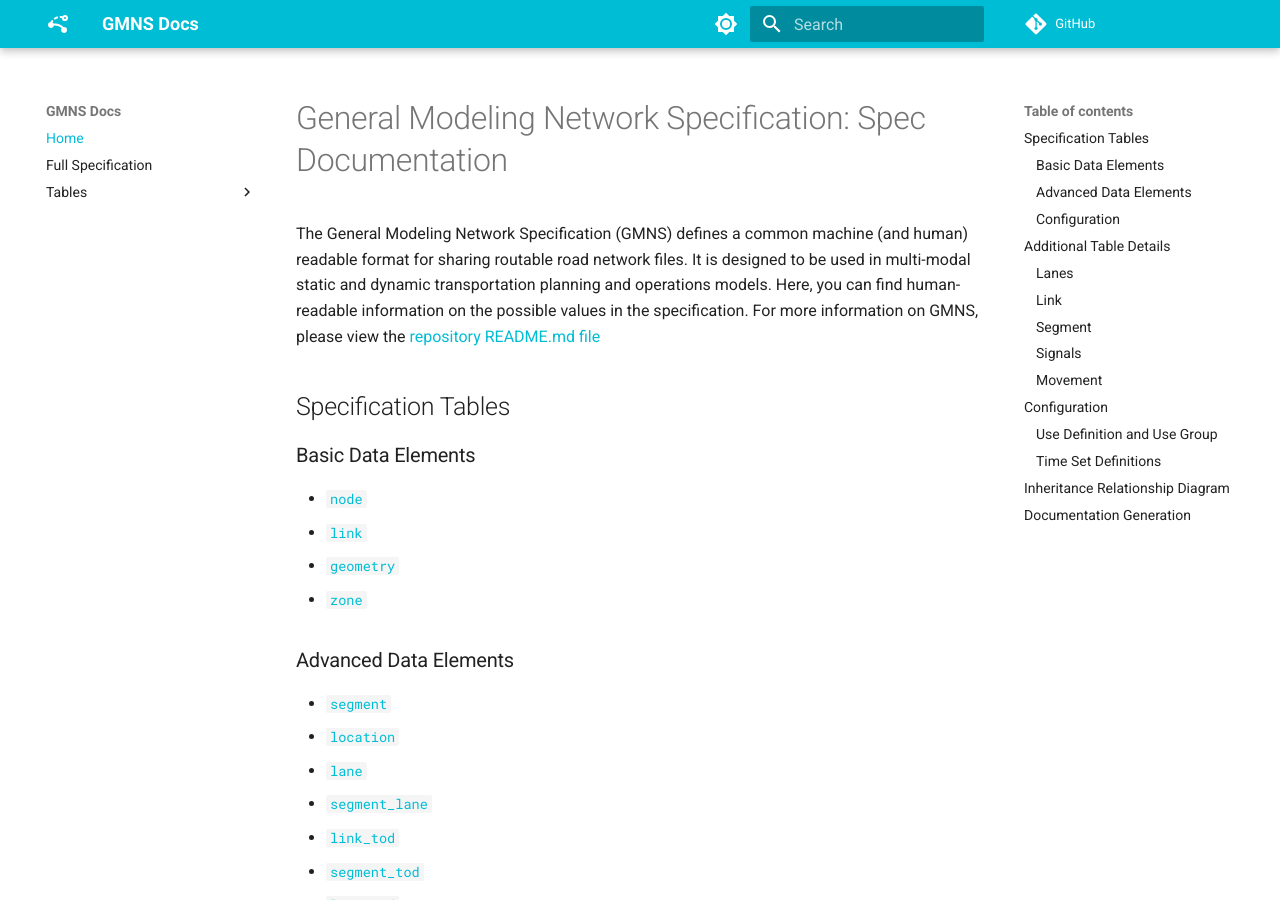
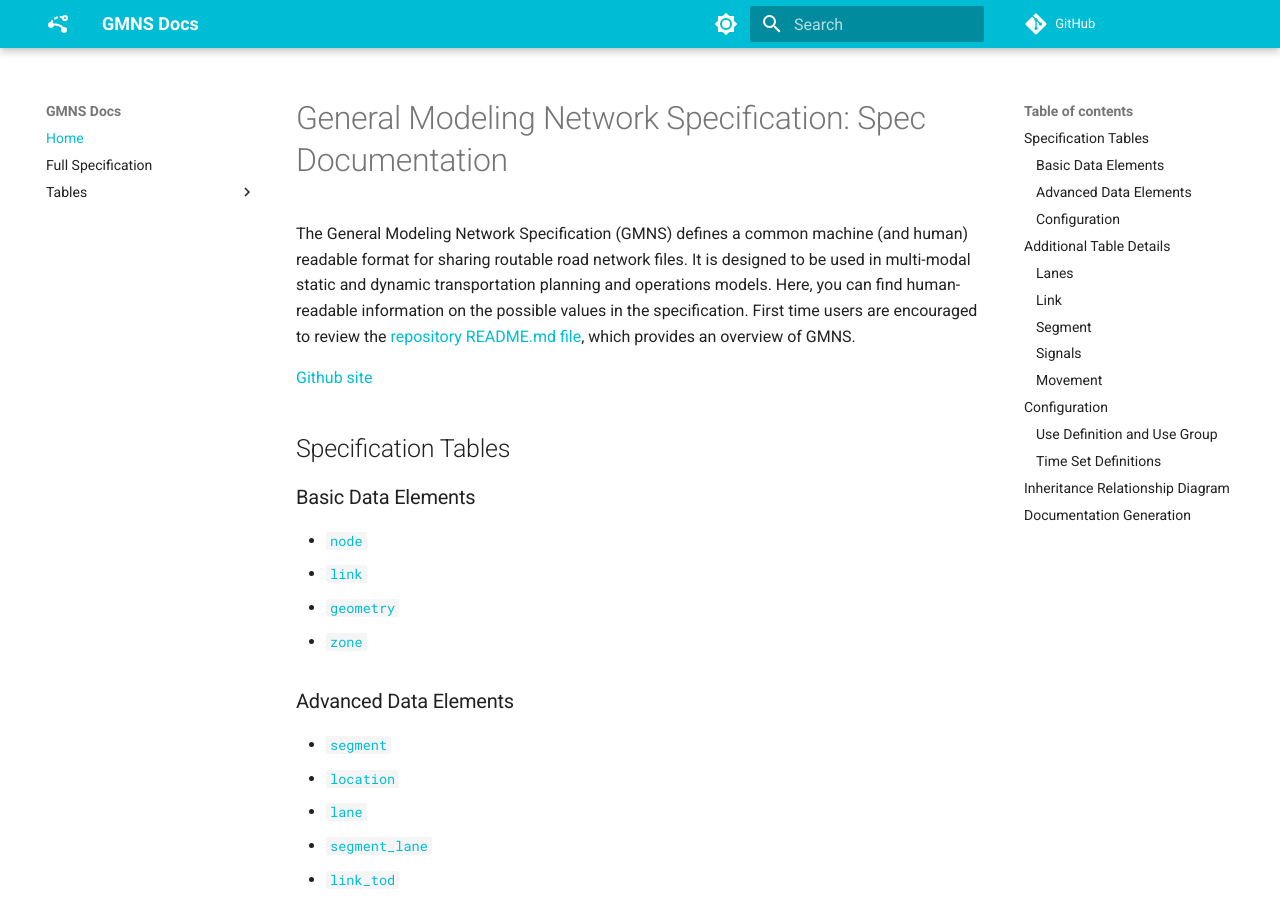
Before and after one commit to zephyr-data-specs/GMNS, an MkDocs documentation site: the page built from docs/README.md, in a window 1280 px wide and 900 px high. Built offline with MkDocs 1.6.1 and Material for MkDocs 9.7.7, drawn with Linux system fonts in a browser that asks for light colours; comment, search, counter and statistics services are not loaded.

Commit message:
Update README.md

```diff
--- a/docs/README.md
+++ b/docs/README.md
@@ -1,5 +1,7 @@
 # General Modeling Network Specification: Spec Documentation
-The General Modeling Network Specification (GMNS) defines a common machine (and human) readable format for sharing routable road network files. It is designed to be used in multi-modal static and dynamic transportation planning and operations models. Here, you can find human-readable information on the possible values in the specification. For more information on GMNS, please view the [repository README.md file](https://github.com/zephyr-data-specs/GMNS/tree/main/README.md)
+The General Modeling Network Specification (GMNS) defines a common machine (and human) readable format for sharing routable road network files. It is designed to be used in multi-modal static and dynamic transportation planning and operations models. Here, you can find human-readable information on the possible values in the specification. First time users are encouraged to review the [repository README.md file](https://github.com/zephyr-data-specs/GMNS/tree/main/README.md), which provides an overview of GMNS.
+
+[Github site](https://github.com/zephyr-data-specs/GMNS)
 
 ## Specification Tables
 
```
